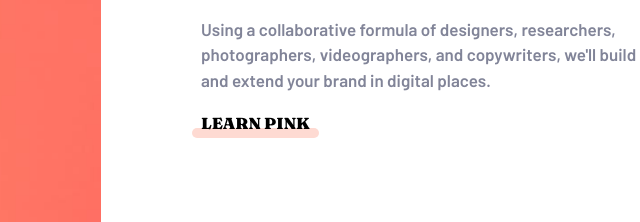
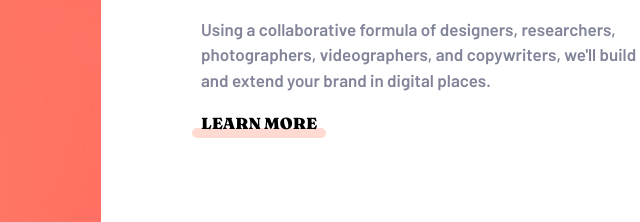
Before and after one commit to TheJobGG/sunnyside-agency-landing-page, a plain HTML site: page index.html in a window 1280 px wide. Shown: the part 1578-1800 px from the top of the page, 539-1179 px from the left. Drawn offline with Linux system fonts and the light colour scheme.

Commit message:
Fix wrong word

```diff
--- a/index.html
+++ b/index.html
@@ -91,7 +91,7 @@
                 <h2>Stand out to the right audience</h2>
                 <p>Using a collaborative formula of designers, researchers, photographers, videographers, and
                     copywriters, we'll build and extend your brand in digital places.</p>
-                <a href="#" class="text-detail is-pink">Learn pink</a>
+                <a href="#" class="text-detail is-pink">Learn more</a>
             </div>
         </div>
         <div class="square-3">
```
